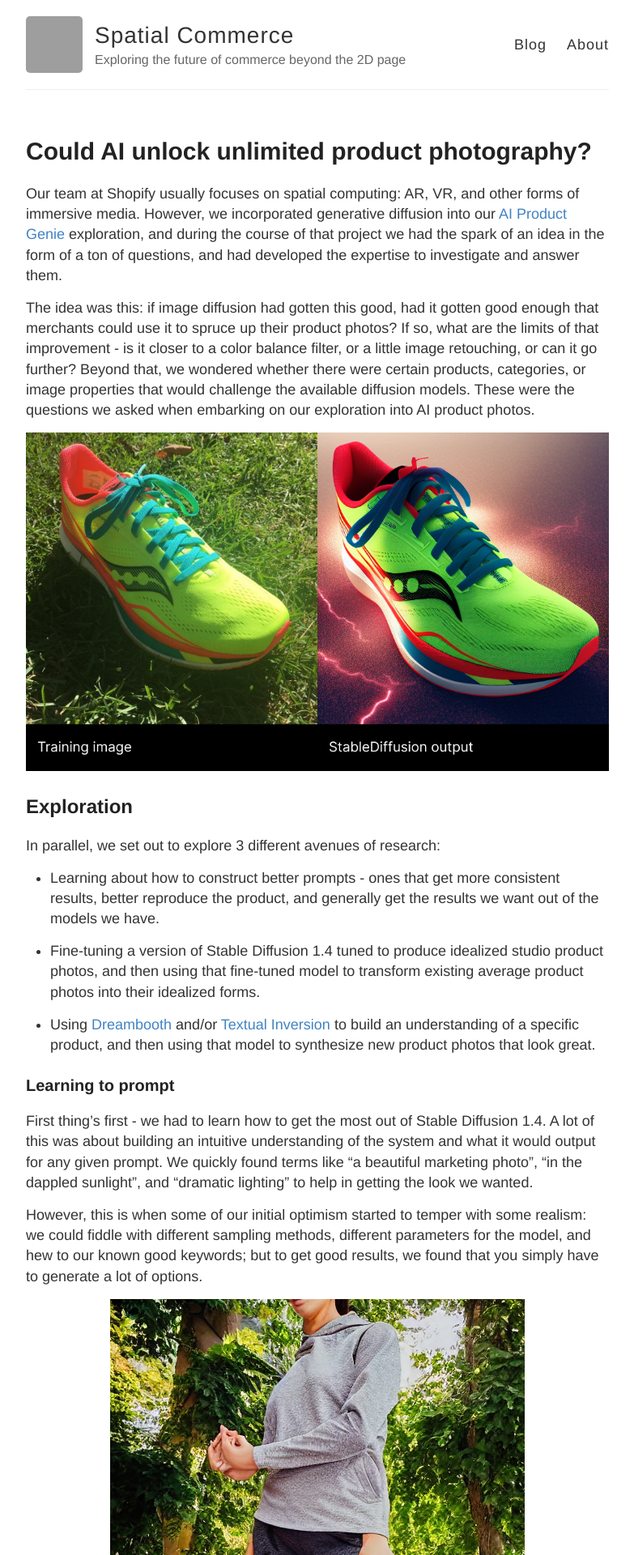
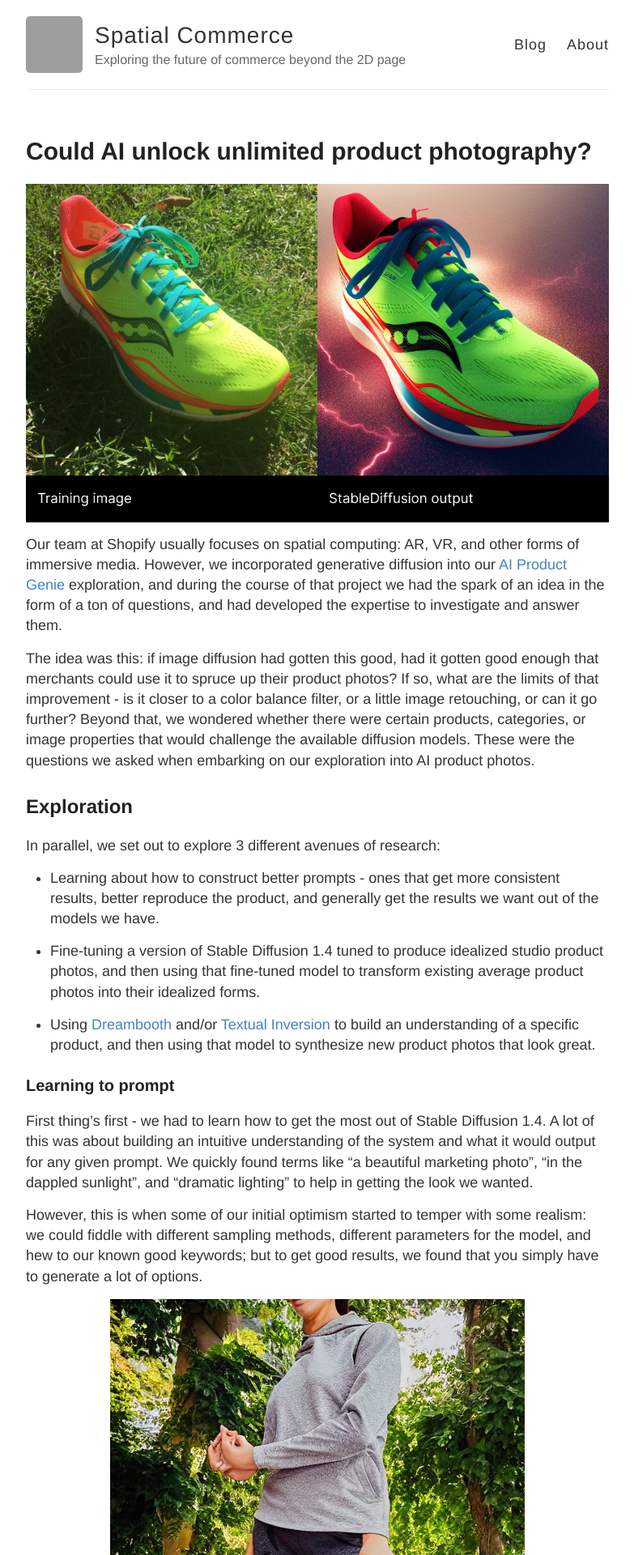
Before and after one commit to Shopify/spatial-commerce-projects, a Jekyll site: the page built from _posts/2022-10-1-AI-Product-Photos.md, in a window 1280 px wide. Shown: the top 1920 px of the page at 81% size, without its empty margins (248-1031 px from the left). Built offline with Jekyll 4.4.1, drawn with Linux system fonts in a browser that asks for light colours; grey boxes are pictures that could not be loaded.

Commit message:
Move image.

```diff
--- a/_posts/2022-10-1-AI-Product-Photos.md
+++ b/_posts/2022-10-1-AI-Product-Photos.md
@@ -3,11 +3,11 @@
 title: Could AI unlock unlimited product photography?
 ---
 
+![_config.yml]({{ site.baseurl }}/images/ai_product_photos/shoe_overview.png){:.centered}
+
 Our team at Shopify usually focuses on spatial computing: AR, VR, and other forms of immersive media. However, we incorporated generative diffusion into our [AI Product Genie]({% post_url 2022-9-1-AI-Product-Genie %}) exploration, and during the course of that project we had the spark of an idea in the form of a ton of questions, and had developed the expertise to investigate and answer them.
 
 The idea was this: if image diffusion had gotten this good, had it gotten good enough that merchants could use it to spruce up their product photos? If so, what are the limits of that improvement - is it closer to a color balance filter, or a little image retouching, or can it go further? Beyond that, we wondered whether there were certain products, categories, or image properties that would challenge the available diffusion models. These were the questions we asked when embarking on our exploration into AI product photos.
-
-![_config.yml]({{ site.baseurl }}/images/ai_product_photos/shoe_overview.png){:.centered}
 
 ## Exploration
 
```
